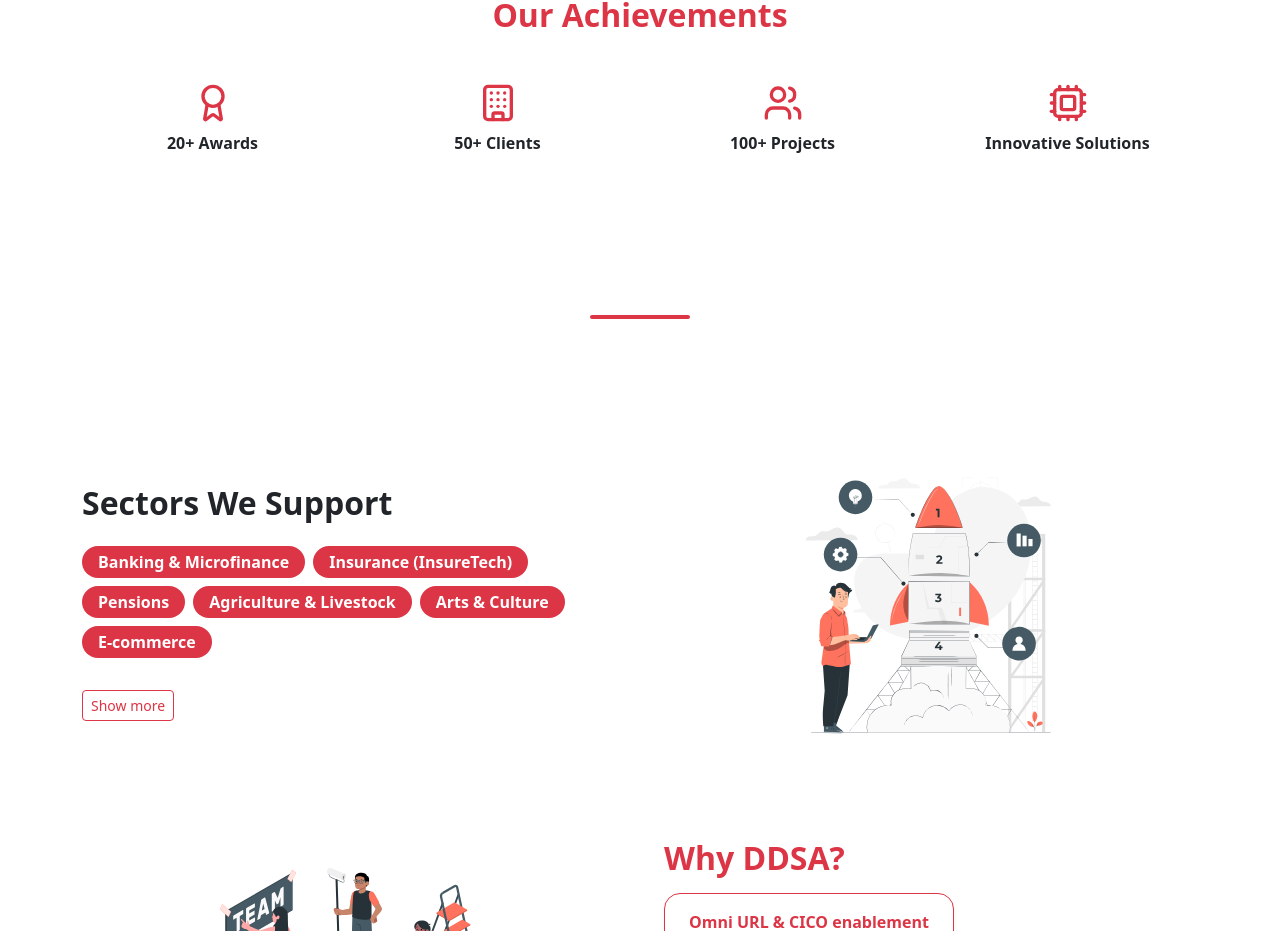
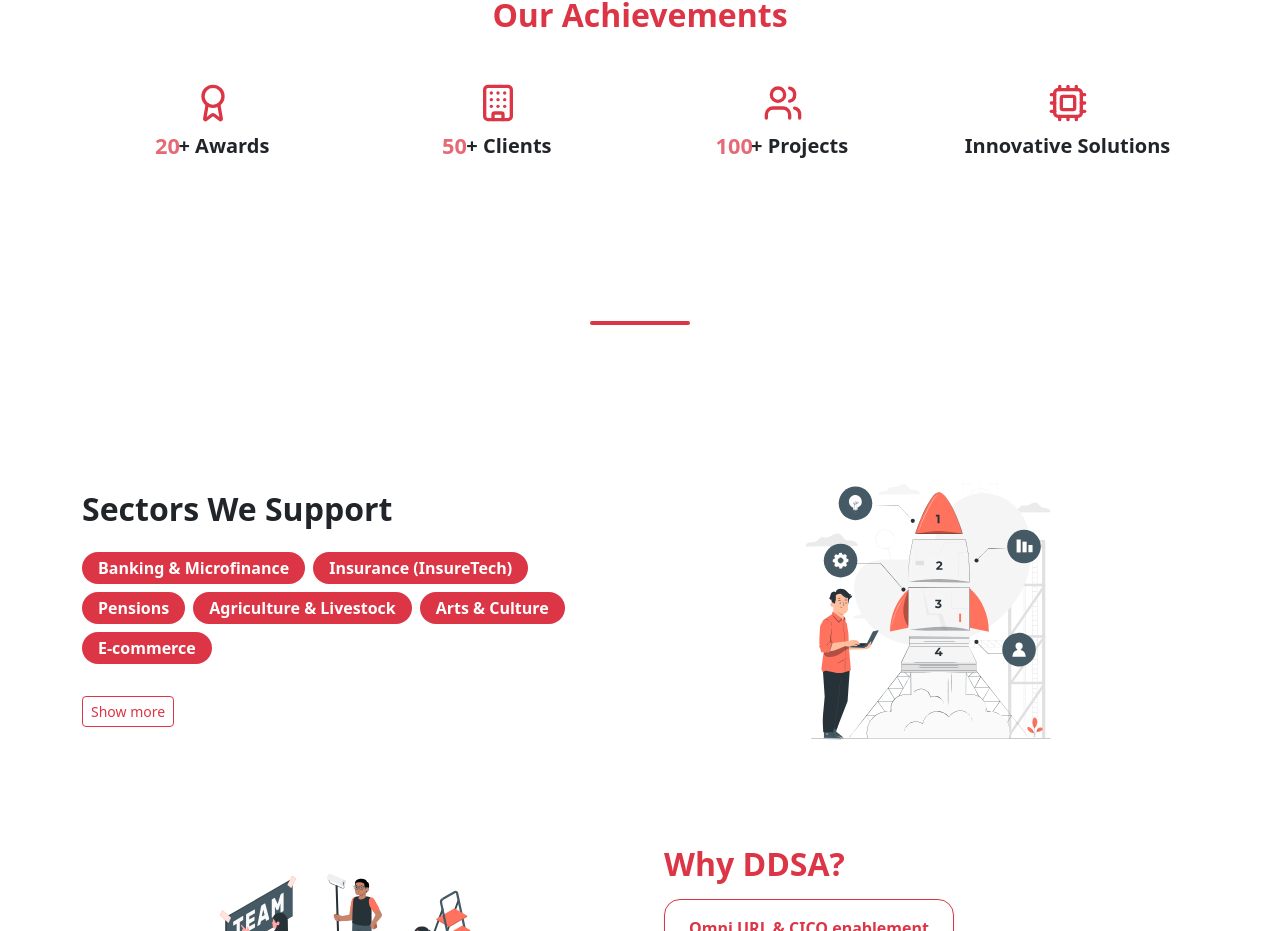
Before and after one commit to abrahamisaiah129/ddsa, a React (Vite) app in the folder ddsa-general/: page / in a window 1280 px wide. Shown: the part 1392-2323 px from the top of the page. Built offline with nearby package versions, Linux system fonts and the light colour scheme.

Commit message:
finally updated the count with dependency called react countup

```diff
--- a/ddsa-general/package.json
+++ b/ddsa-general/package.json
@@ -15,6 +15,7 @@
     "framer-motion": "^12.23.12",
     "lucide-react": "^0.540.0",
     "react": "^19.1.1",
+    "react-countup": "^6.5.3",
     "react-dom": "^19.1.1",
     "react-router-dom": "^7.8.1",
     "react-scroll": "^1.9.3"
--- a/ddsa-general/src/index.css
+++ b/ddsa-general/src/index.css
@@ -10,3 +10,15 @@
   color: #dc3545 !important;
   border: 1px solid #dc3545 !important;
 }
+.text-pulse {
+  animation: pulse 1.5s infinite;
+  font-weight: thin;
+  color: #dc3545 !important;
+
+}
+
+@keyframes pulse {
+  0% { transform: scale(1); opacity: 1; }
+  50% { transform: scale(1.1); opacity: 0.7; }
+  100% { transform: scale(1); opacity: 1; }
+}
--- a/ddsa-general/src/pages/Home.jsx
+++ b/ddsa-general/src/pages/Home.jsx
@@ -3,8 +3,7 @@
 import { motion } from "framer-motion";
 import "@fortawesome/fontawesome-free/css/all.min.css";
 import { Cpu, Users, Award, Quote , Building } from "lucide-react";
-
-
+import CountUp from "react-countup";
 
 import heroImg from "../assets/Office work-amico.svg";
 import aboutImg from "../assets/Group-pana.svg";
@@ -266,19 +265,44 @@
           <div className="row g-4">
             <div className="col-md-3 col-6">
               <Award size={40} className="text-danger mb-2" />
-              <p className="fw-semibold">20+ Awards</p>
+              <p className="fw-semibold">
+                {" "}
+                <div className="d-flex justify-content-center align-items-center fs-5">
+                  <div className="text-pulse">
+                    {" "}
+                    <CountUp end={20} duration={5} separator="," />
+                  </div>
+                  + Awards
+                </div>
+              </p>
             </div>
             <div className="col-md-3 col-6">
               <Building size={40} className="text-danger mb-2" />
-              <p className="fw-semibold">50+ Clients</p>
+              <p className="fw-semibold">
+                <div className="d-flex justify-content-center align-items-center fs-5">
+                  {" "}
+                  <div className="text-pulse">
+                    <CountUp end={50} duration={5} separator="," />
+                  </div>
+                  + Clients
+                </div>
+              </p>
             </div>
             <div className="col-md-3 col-6">
               <Users size={40} className="text-danger mb-2" />
-              <p className="fw-semibold">100+ Projects</p>
+              <p className="fw-semibold">
+                <div className="d-flex justify-content-center align-items-center fs-5">
+                  {" "}
+                  <div className="text-pulse">
+                    <CountUp end={100} duration={5} separator="," />
+                  </div>
+                  + Projects
+                </div>
+              </p>
             </div>
             <div className="col-md-3 col-6">
               <Cpu size={40} className="text-danger mb-2" />
-              <p className="fw-semibold">Innovative Solutions</p>
+              <p className="fw-semibold fs-5">Innovative Solutions</p>
             </div>
           </div>
         </div>
@@ -422,19 +446,9 @@
         </div>
       </section>
 
+      {/* our partners */}
 
-
-
-
-
-{/* our partners */}
-
-
-
-
-
-
-{/* PARTNERSHIPS & SERVICES */}
+      {/* PARTNERSHIPS & SERVICES */}
       <section className="bg-white py-5" id="services">
         <div className="container">
           <motion.h2
@@ -474,14 +488,19 @@
                       "National identity schemes, subsidy delivery, and social impact projects.",
                       "Nationwide verifications, onboarding, and customer acquisitions.",
                     ].map((text, i) => (
-                      <motion.li key={i} className="mb-2 small" variants={itemVariants}>
+                      <motion.li
+                        key={i}
+                        className="mb-2 small"
+                        variants={itemVariants}
+                      >
                         {text}
                       </motion.li>
                     ))}
                   </motion.ul>
                   <p className="mt-3 small text-danger">
                     ✅ API integration & onboarding support.
-                    <br />✅ A dedicated Partner Dashboard to monitor performance.
+                    <br />✅ A dedicated Partner Dashboard to monitor
+                    performance.
                     <br />✅ Transparent revenue sharing.
                   </p>
                 </div>
@@ -514,7 +533,11 @@
                       "National scale distribution of financial inclusion, social benefits, and insurance.",
                       "Data analytics & reporting to track impact in real-time.",
                     ].map((text, i) => (
-                      <motion.li key={i} className="mb-2 small" variants={itemVariants}>
+                      <motion.li
+                        key={i}
+                        className="mb-2 small"
+                        variants={itemVariants}
+                      >
                         {text}
                       </motion.li>
                     ))}
@@ -552,7 +575,11 @@
                       "Link to markets.",
                       "Enjoy reliable local services, etc.",
                     ].map((text, i) => (
-                      <motion.li key={i} className="mb-2 small" variants={itemVariants}>
+                      <motion.li
+                        key={i}
+                        className="mb-2 small"
+                        variants={itemVariants}
+                      >
                         {text}
                       </motion.li>
                     ))}
@@ -591,7 +618,11 @@
                       "Insurance: Consolidated Hallmark Insurance (CHI), etc.",
                       "Other strategic partners across agriculture, pensions, e-commerce, hospitals, social development, etc.",
                     ].map((text, i) => (
-                      <motion.li key={i} className="mb-2 small" variants={itemVariants}>
+                      <motion.li
+                        key={i}
+                        className="mb-2 small"
+                        variants={itemVariants}
+                      >
                         {text}
                       </motion.li>
                     ))}
@@ -602,9 +633,6 @@
           </div>
         </div>
       </section>
-
-
-
 
       {/* CONTACT */}
       <section id="contact" className="py-5 bg-white text-danger">
```
Also changed, not shown: 1 other file (tests, documents, lock files or other folders).
